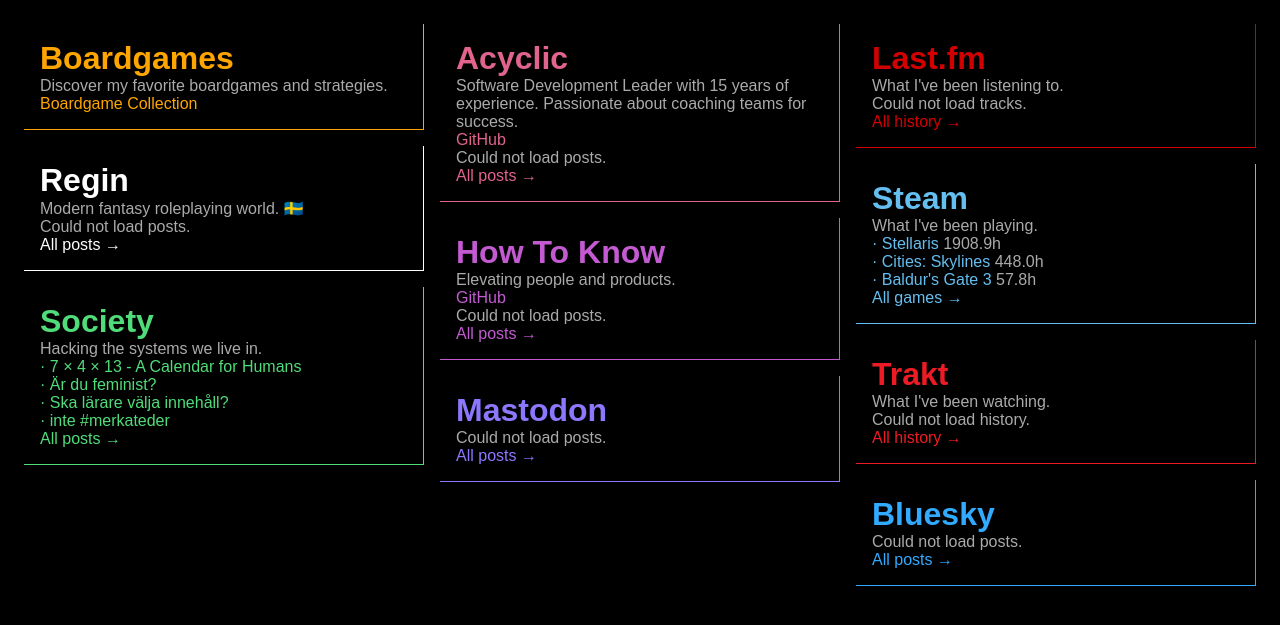
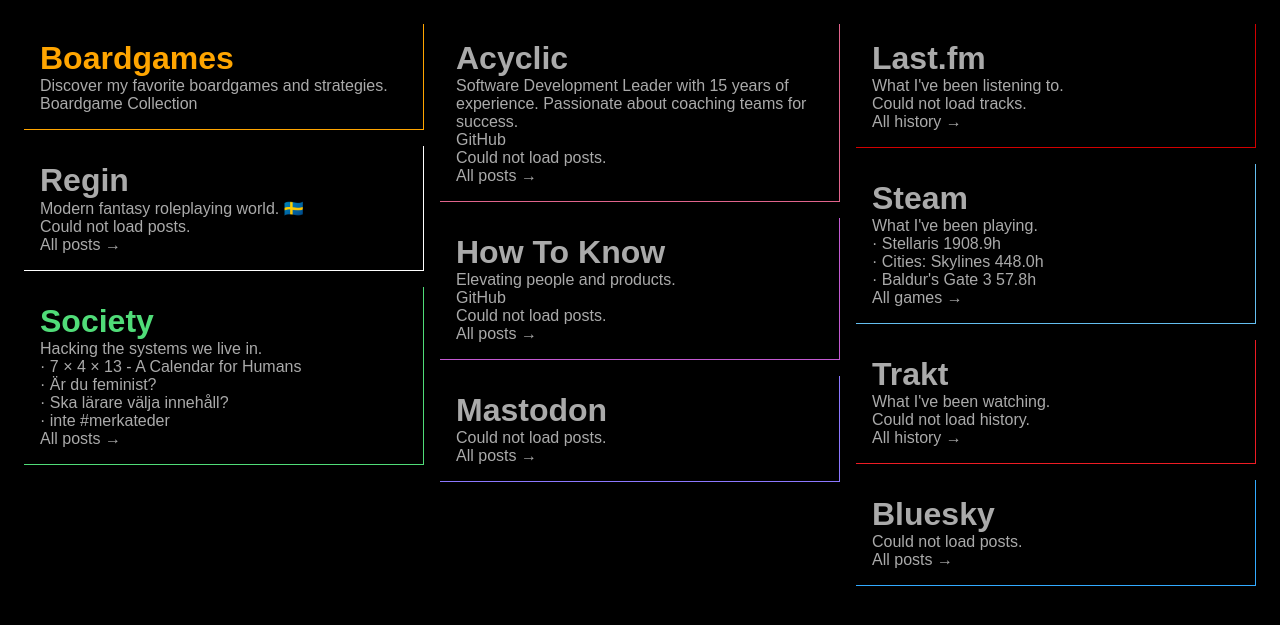
Before and after one commit to paven/paven.github.com, a Jekyll site: the page built from index.html, in a window 1280 px wide. Shown: the top 625 px of the page. Built offline with Jekyll 4.4.1, drawn with Linux system fonts in a browser that asks for light colours.

Commit message:
Links neutral grey at rest, reveal accent color on hover

```diff
--- a/index.html
+++ b/index.html
@@ -65,7 +65,7 @@
             --column-color: rgb(140, 120, 255);
         }
         .column a {
-            color: var(--column-color);
+            color: #aaa;
         }
         .column h1 {
             color: var(--column-color);
@@ -77,7 +77,7 @@
             text-decoration: underline;
         }
         .column a:hover {
-            color: white;
+            color: var(--column-color);
         }
     </style>
 </head>
```
